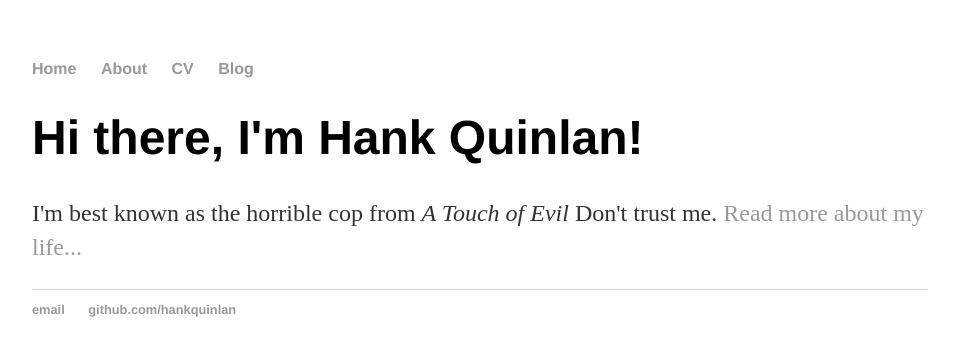
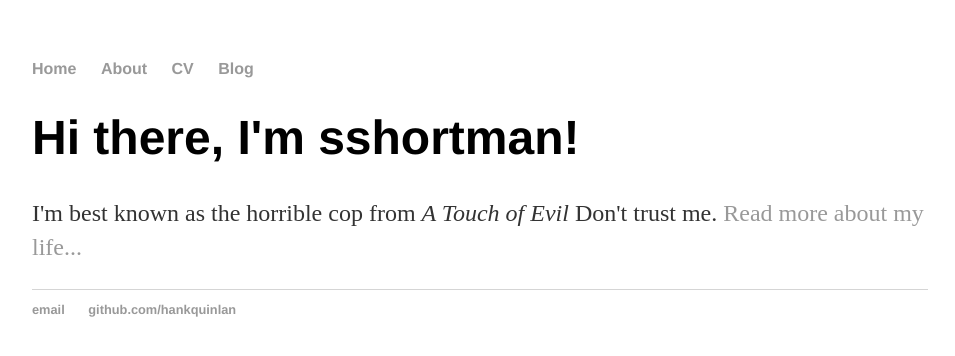
Before and after one commit to sshortman/sshortman.github.io, a Jekyll site: the page built from index.html, in a window 1280 px wide. Shown: the top 356 px of the page, without its empty margins (160-1115 px from the left). Built offline with Jekyll 4.4.1, drawn with Linux system fonts in a browser that asks for light colours.

Commit message:
Update index.html

```diff
--- a/index.html
+++ b/index.html
@@ -1,8 +1,8 @@
 ---
 layout: default
-title: Hank Quinlan, Horrible Cop
+title: SSHORTMAN
 ---
 <div class="blurb">
-	<h1>Hi there, I'm Hank Quinlan!</h1>
+	<h1>Hi there, I'm sshortman!</h1>
 	<p>I'm best known as the horrible cop from <em>A Touch of Evil</em> Don't trust me. <a href="/about">Read more about my life...</a></p>
 </div><!-- /.blurb -->
```
